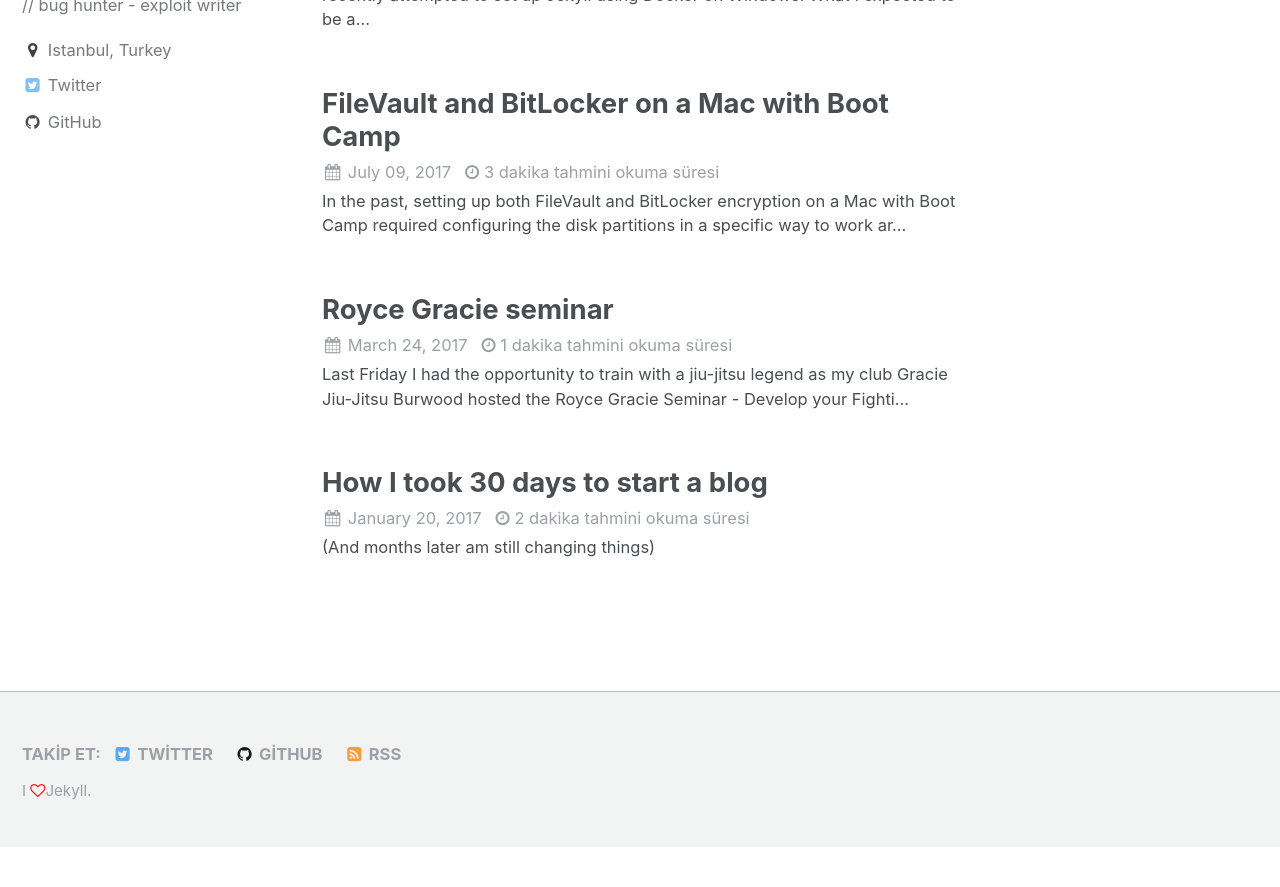
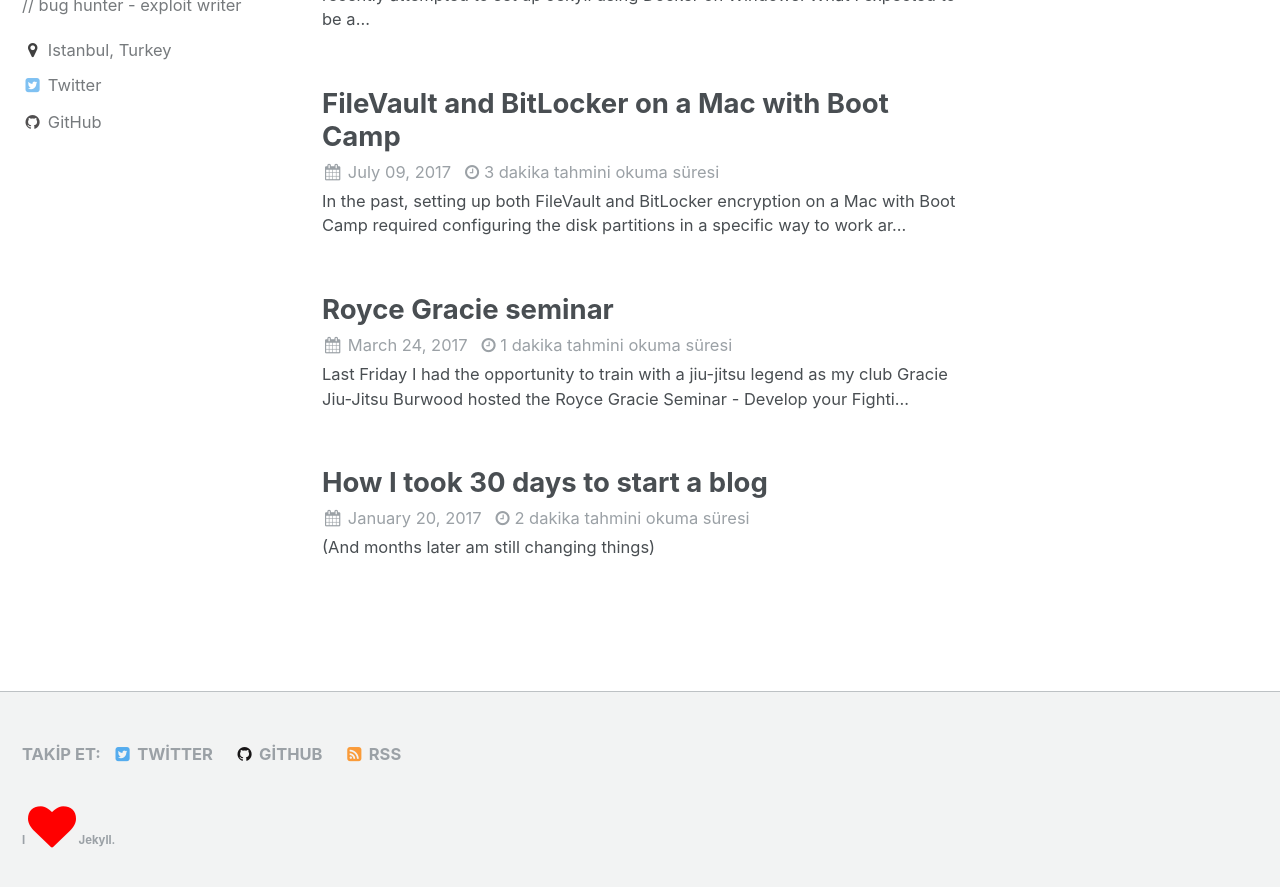
Before and after one commit to sonrabakarim/baris, a Jekyll site: the page built from index.html, in a window 1280 px wide and 900 px high, scrolled down 338 px. Shown: the top 887 px of the window. Built offline with Jekyll 4.4.1, drawn with Linux system fonts in a browser that asks for light colours; the list of posts is cut into pages by our own code; before the commit the page ends 1185 px from its top, so only the background shows below that.

Commit message:
Update footer.html

```diff
--- a/_includes/footer.html
+++ b/_includes/footer.html
@@ -22,4 +22,4 @@
   </ul>
 </div>
 
-<div class="page__footer-copyright">I <i class="fa fa-heart-o" style="color:red"></i <a href="http://jekyllrb.com" rel="nofollow">Jekyll</a>.</div>
+<div class="page__footer-copyright"><h4>I <i class="fa fa-heart" style="font-size:48px;color:red"></i> </i <a href="http://jekyllrb.com" rel="nofollow">Jekyll</a>.</h4></div>
```
